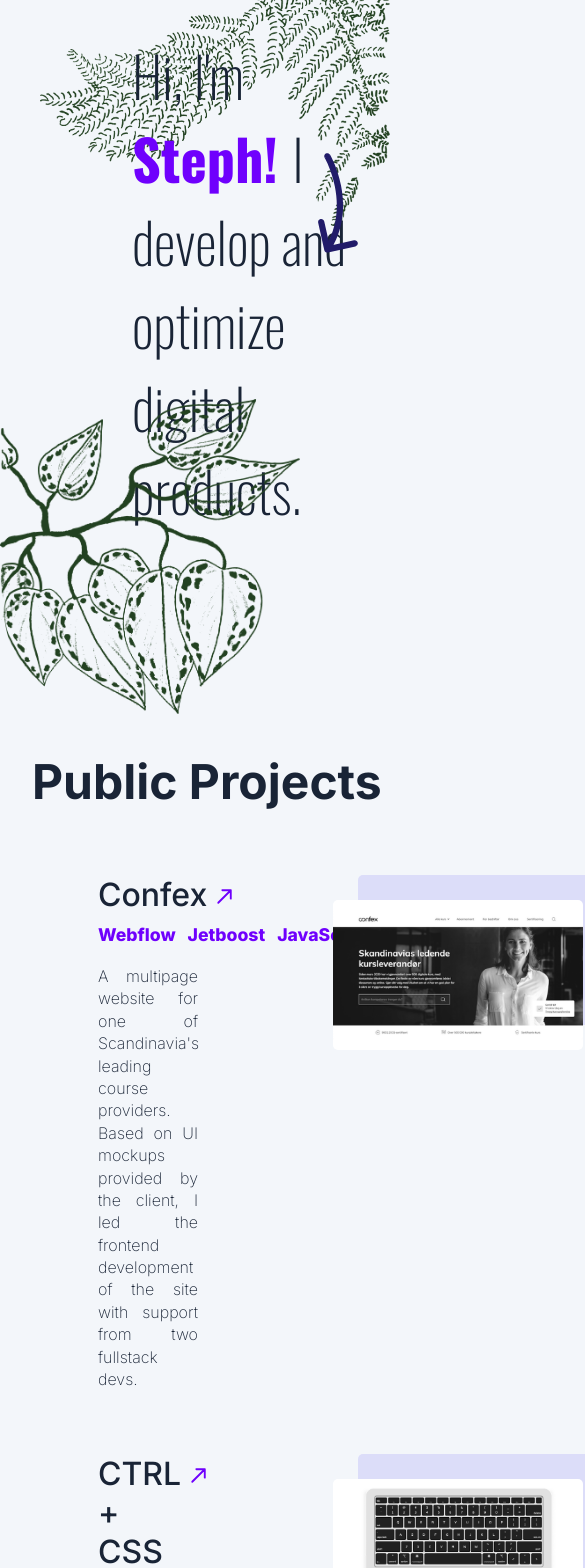
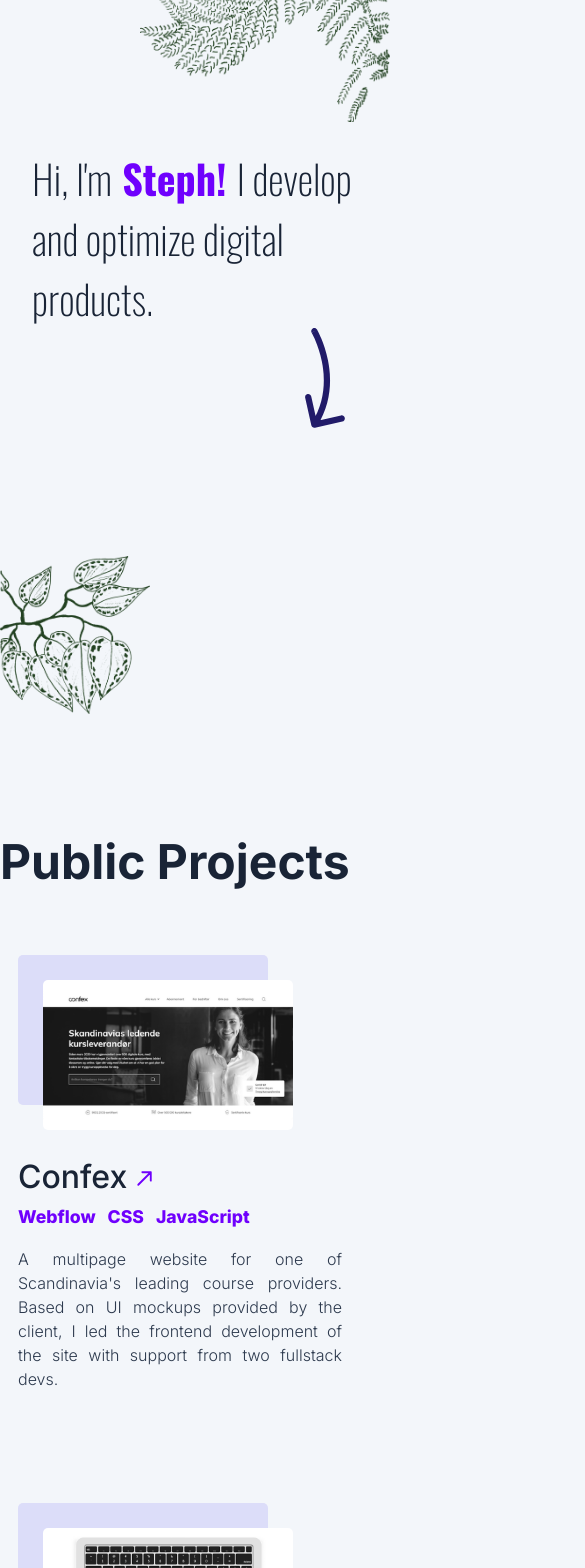
Before and after one commit to sgiori11/portfolio-current, a Next.js app: page / in a window 390 px wide. Shown: the part 140-1708 px from the top of the page, 585 px wide, since content can reach past the window. Built offline with nearby package versions, Linux system fonts and the light colour scheme.

Commit message:
responsive hero & projects

```diff
--- a/src/app/components/Projects.js
+++ b/src/app/components/Projects.js
@@ -20,6 +20,7 @@ export default function Projects({ project }) {
                     <span>{project.tags[0]}</span>
                     <span>{project.tags[1]}</span>
                     <span>{project.tags[2]}</span>
+                    <span>{project.tags[3]}</span>
                 </div>
                 <p className={styles.projectSummary}>
                     {project.description}
--- a/src/app/globals.css
+++ b/src/app/globals.css
@@ -2,7 +2,7 @@
   margin-left: auto;
   margin-right: auto;
   max-width: 1400px;
-  padding: 0 2em;
+  /*padding: 0 2em; */
   --border-radius: 12px;
 
 
@@ -19,7 +19,7 @@
 
 html,
 body {
-  max-width: 100vw;
+
   font-family: var(--font-inter);
 }
 
--- a/src/app/page.module.css
+++ b/src/app/page.module.css
@@ -1,4 +1,6 @@
-
+.pageContent {
+    margin-top: 5em;
+}
 
 .projects {
     grid-area: projects;
@@ -15,6 +17,16 @@
 
 .about {
     grid-area: about;
+}
+
+.footer {
+    color: #738097;
+    font-weight: 300;
+    font-size: 0.9em;
+    margin: 5em 0 3em 0;
+    display: flex;
+    justify-content: center;
+    grid-area: footer;
 }
 
 .projects, .skills, .about {
@@ -50,7 +62,8 @@
     grid-template-areas:
     "projects sidebar"
     "skills sidebar"
-    "about sidebar";
+    "about sidebar"
+    "footer footer";
 }
 
 .skillsCont {
@@ -58,6 +71,7 @@
     flex-wrap: wrap;
     max-width: 800px;
     margin: 1em 1em 2em 50px;
+    border: 1px solid blue;
 }
 
 .skillsCont span {
@@ -72,15 +86,67 @@
 }
 
 .about p {
-    font-weight: 300;
-    color: #192436;
-    font-size: 1.1em;
-    line-height: 1.5;
     margin: 1em 1em 2em 50px;
     max-width: 800px;
+    color: #2d3a4e;
+    font-weight: 300;
+    font-size: 1em;
+    line-height: 1.5;
 }
 
 .about p span {
     font-weight: 600;
     color: var(--medium);
 }
+
+@media only screen and (max-width: 1029px) {
+
+.projects, .skills, .about {
+    border-right: none;
+
+}
+
+ .pageContent {
+    grid-template-columns: 1fr;
+    column-gap: 0;
+    row-gap: 0;
+    grid-template-areas:
+    "projects"
+    "skills"
+    "about"
+    "sidebar"
+    "footer";
+  }
+
+  .skillsCont {
+    display: flex;
+    flex-wrap: wrap;
+    width: 100vw;
+    margin: 0;
+  }
+
+  .about p {
+    margin: 0px;
+  }
+
+  .sidebar {
+    margin-top: 5em;
+    margin-bottom: 0;
+    position: relative;
+    top: 0;
+    display: grid;
+    grid-template-rows: 1fr;
+    grid-template-columns: repeat(4, 70px);
+    align-items: flex-end;
+    justify-self: center;
+}
+
+.sidebar a {
+    transition: transform 0.3s ease;
+}
+
+.sidebar a:hover {
+    transform: translateY(-7px);
+    transition: transform 0.3s ease;
+}
+}
--- a/src/app/projectsdata.json
+++ b/src/app/projectsdata.json
@@ -5,7 +5,7 @@
             "description": "A multipage website for one of Scandinavia's leading course providers. Based on UI mockups provided by the client, I led the frontend development of the site with support from two fullstack devs.",
             "tags": [
                 "Webflow",
-                "Jetboost",
+                "CSS",
                 "JavaScript"
             ],
             "image": "/confexx.png",
@@ -44,7 +44,8 @@
             "tags": [
                 "Next.js",
                 "React",
-                "Supabase"
+                "Supabase",
+                "OAuth"
             ],
             "image": "/jobboard.png",
             "alt": "Screenshot of the Startup Jobs Italia homepage.",
--- a/src/app/styles/HeroSection.module.css
+++ b/src/app/styles/HeroSection.module.css
@@ -1,12 +1,9 @@
 .container {
-
     display: flex;
     justify-content: center;
     align-items: center;
-
     min-height: 100vh;
     width: 100%;
-
 }
 
 .fern {
@@ -26,8 +23,6 @@
     right: 0;
     top: 0;
     margin-top: 120px;
-
-
 }
 
 .headingCont {
@@ -46,3 +41,40 @@
     color: var(--medium);
     font-weight: 900;
 }
+
+@media only screen and (max-width: 750px) {
+
+    .h1 {
+        font-weight: 200;
+        font-size: 2.5em;
+        color: #192436;
+        max-width: 450px;
+    }
+
+    .fern {
+        width: 250px;  /* adjust the width as needed */
+        height: auto;  /* to preserve aspect ratio */
+
+    }
+
+    .pothos {
+        width: 150px;  /* adjust the width as needed */
+        height: auto;  /* to preserve aspect ratio */
+    }
+
+    .headingCont {
+        position: relative;
+        margin: 0 2em;
+        padding-top: 1em;
+    }
+
+    .arrow {
+        position: relative;
+        left: 70vw;
+        top: 0;
+        margin-top: 0px;
+        width: 40px;
+        height: auto;
+    }
+
+}
--- a/src/app/styles/Projects.module.css
+++ b/src/app/styles/Projects.module.css
@@ -38,10 +38,10 @@
 }
 
 .projectSummary {
-    color: #192436;
-    font-weight: 200;
+    color: #2d3a4e;
+    font-weight: 300;
     font-size: 1em;
-    line-height: 1.4;
+    line-height: 1.5;
     text-align: justify;
     grid-area: summary;
 }
@@ -83,12 +83,13 @@
     grid-template-areas:
     "title image"
     "tags image"
-    "summary image"
+    "summary image";
 }
 
 .projectLinkCont:hover {
-    outline: 1px solid #B3B6EE;
-    border-radius: 5px;
+    /*outline: 1px solid #B3B6EE; */
+    border-radius: 2.5px;
+    background-color: rgba(226, 227, 254, 0.29);
 
 }
 
@@ -101,3 +102,48 @@
     transform: translate(5px, -5px) scale(1.5);
     transition: transform 0.3s ease;
 }
+
+@media only screen and (max-width: 1029px) {
+    .gridCont {
+        margin: 0 2em 2em 2px;
+    }
+
+    .projectLinkCont {
+        display: grid;
+        grid-template-columns: 1fr;
+        column-gap: 0;
+        grid-template-areas:
+        "image"
+        "title"
+        "tags"
+        "summary";
+    }
+
+    .projectSummary {
+        margin-bottom: 3em;
+    }
+
+    .projectImg {
+        top: 25px;
+        left: 25px;
+        margin-bottom: 3em;
+    }
+
+    .projectImg::after {
+        top: -25px;
+        left: -25px;
+    }
+
+    .projectLinkCont:hover {
+        background-color: inherit;
+    }
+
+    .projectLinkCont:hover .projectImg img {
+        filter: none;
+    }
+
+    .projectLinkCont:hover .svg svg {
+        transform: none;
+
+    }
+}
```
Also changed, not shown: src/app/page.js.
